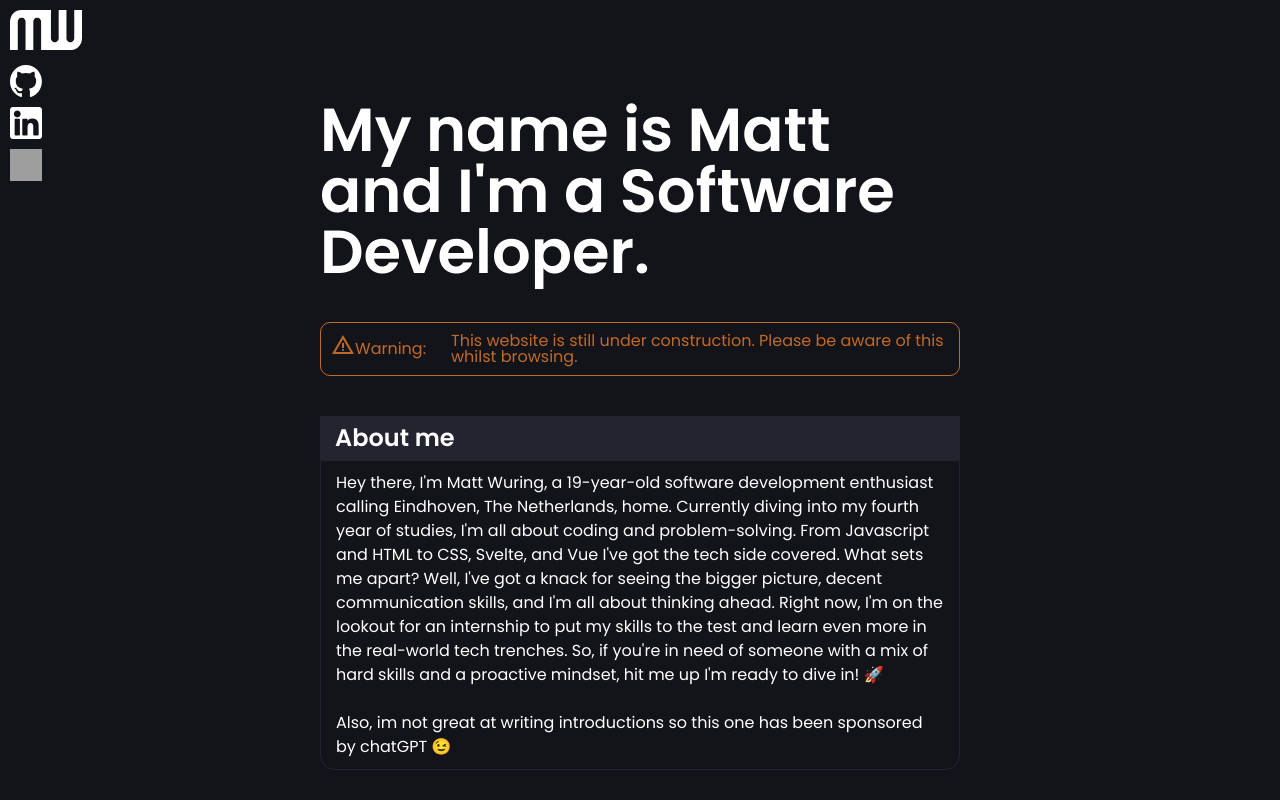
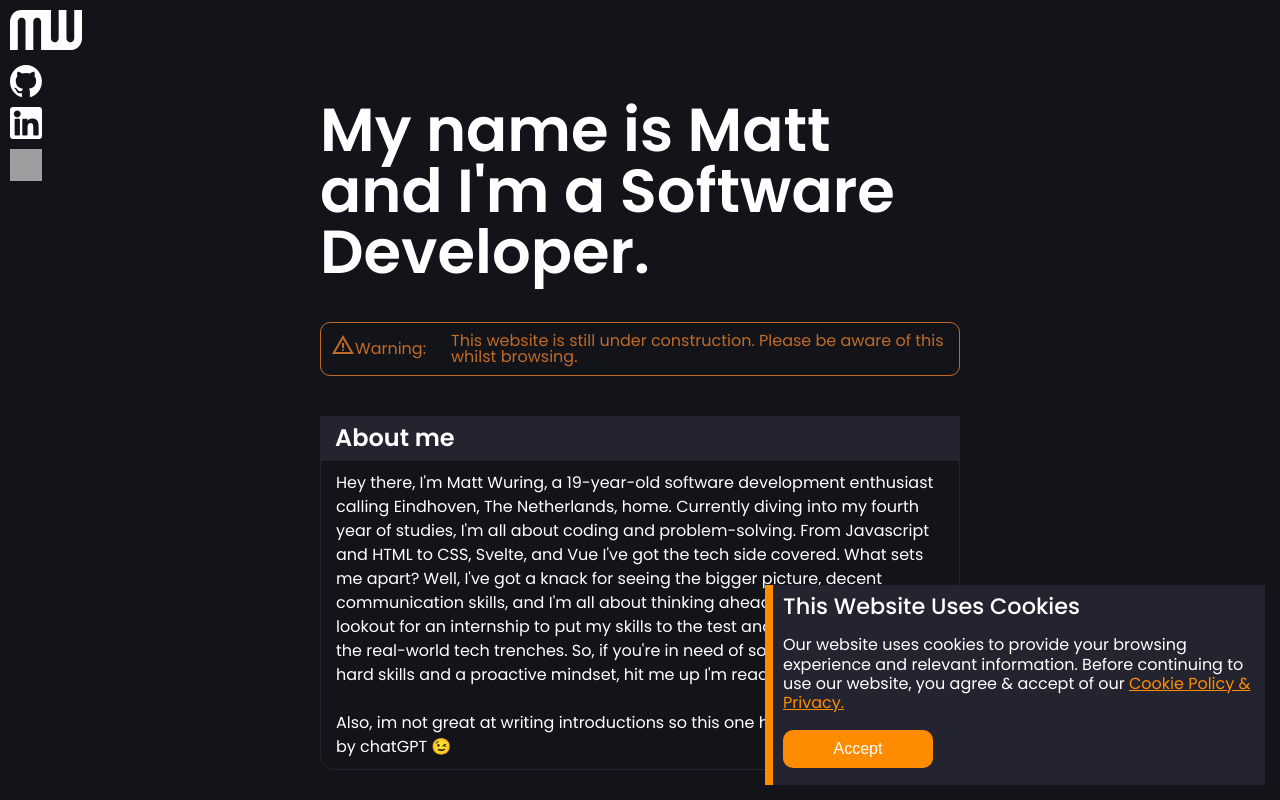
Before and after one commit to wuringMatt/Portfolio, a SvelteKit app: page / in a window 1280 px wide. Shown: the top 800 px of the page. Built offline with nearby package versions, Linux system fonts and the light colour scheme; grey boxes are pictures that could not be loaded.

Commit message:
The cookie update

```diff
--- a/src/routes/+page.svelte
+++ b/src/routes/+page.svelte
@@ -2,6 +2,7 @@
     import Introduction from "./introduction.svelte";
     import Warning from "./warning.svelte";
     import Projects from "./projects.svelte";
+    import Cookie from "./cookie.svelte";
 
     import logo from "$lib/img/Logo.svg";
 
@@ -9,6 +10,8 @@
     import linkedIn from "$lib/img/linkedin.png";
     import email from "$lib/img/mail.png";
 </script>
+
+<Cookie/>
 
 <div class="nav">
     <img src="{logo}" alt="">
--- /dev/null
+++ b/src/routes/cookie.svelte
@@ -0,0 +1,106 @@
+<script>
+    //declare reactive variable
+    $: displayCookie = false;
+
+    //function for checking if the cookie already exists
+    function checkCookies(){
+        let currentCookie = document.cookie.split("=");
+        //if the cookie exists don't display the notification, else display it.
+        if(currentCookie[0] == "chocolateChipCookie"){
+            displayCookie = false;
+        } else {
+            displayCookie = true;
+        }
+    }
+
+    //function that sets the cookie
+    function addCookie(){
+        //get the time 2 minutes from now
+        let d = new Date();
+        d.setMinutes(2 + d.getMinutes());
+
+        //set the cookie and disable the notification
+        document.cookie = `chocolateChipCookie=deliciousCookie; expires = ${d};`;
+        displayCookie = false;
+    }
+
+</script>
+
+<!-- Hopefully you can respect the cookie puns, if not I'm sorry :) -->
+
+<!-- on load call checkCookies function -->
+<svelte:window on:load="{checkCookies()}"/>
+
+<!-- Cookie notification Component -->
+<!-- Set the visibility depending on if displayCookie is true or false -->
+<div class="cookie" style="visibility:{displayCookie ? "visible" : "hidden"};">
+    <!-- styling element -->
+    <div class="cookieWrapper"></div>
+    <!-- Grid element for all the ingredients that make up a cookie notification -->
+    <div class="ingredients">
+        <!-- title element / the chocolate chips on top of the cookie -->
+        <h2 class="chocolateChips">
+            This Website Uses Cookies
+        </h2>
+        <!-- the cookie dough, the text that makes up most of the notification -->
+        <p class="cookieDough">
+            Our website uses cookies to provide your browsing experience and relevant information. Before continuing to use our website, you agree & accept of our
+            <!-- the secret ingredient that leads to you to the cookie policy -->
+            <a class="secretIngredient" href="https://www.cookiepolicygenerator.com/live.php?token=69VOSeblVpoO8U3G1cQas7pjJszmurqu" target="_blank">
+                Cookie Policy & Privacy.
+            </a>
+        </p>
+        <!-- when you eat the cookie it will call the addCookie function -->
+        <button class="eat" on:click={addCookie}>Accept</button>
+    </div>
+</div>
+
+<style scoped>
+    .cookie{
+        position: absolute;
+        bottom: 15px;
+        right: 15px;
+        width: 500px;
+        height: 200px;
+        background-color: rgb(36, 36, 49);
+        visibility: visible;
+    }
+
+    .cookieWrapper{
+        position: absolute;
+        left: 0;
+        height: 100%;
+        border: 4px solid darkorange;
+    }
+
+    .ingredients{
+        display: grid;
+        grid-template-columns: 1fr;
+        gap: 18px;
+        padding: 10px 10px 10px 18px;
+        width: 100%;
+    }
+
+    h2{
+        font-size: 1.4rem;
+        font-weight: 500;
+    }
+
+    p{
+        line-height: 120%;
+    }
+
+    p .secretIngredient{
+        color: darkorange;
+    }
+
+    button{
+        width: 150px;
+        padding: 10px;
+        border: none;
+        background-color: darkorange;
+        color: white;
+        font-size: 1rem;
+        border-radius: 10px;
+    }
+</style>
--- a/src/routes/projects.svelte
+++ b/src/routes/projects.svelte
@@ -7,7 +7,7 @@
             name: "Planning System",
             discription: "Simple planning system for an ironing service, to plan in employees.",
             img: planningSystem,
-            link: "https://github.com/Sint-Lucas/proeve-van-bekwaamheid-i-MattWuring",
+            link: "https://github.com/wuringMatt/planningSystem",
             status: [
                 {
                     name: "Svelte",
```
